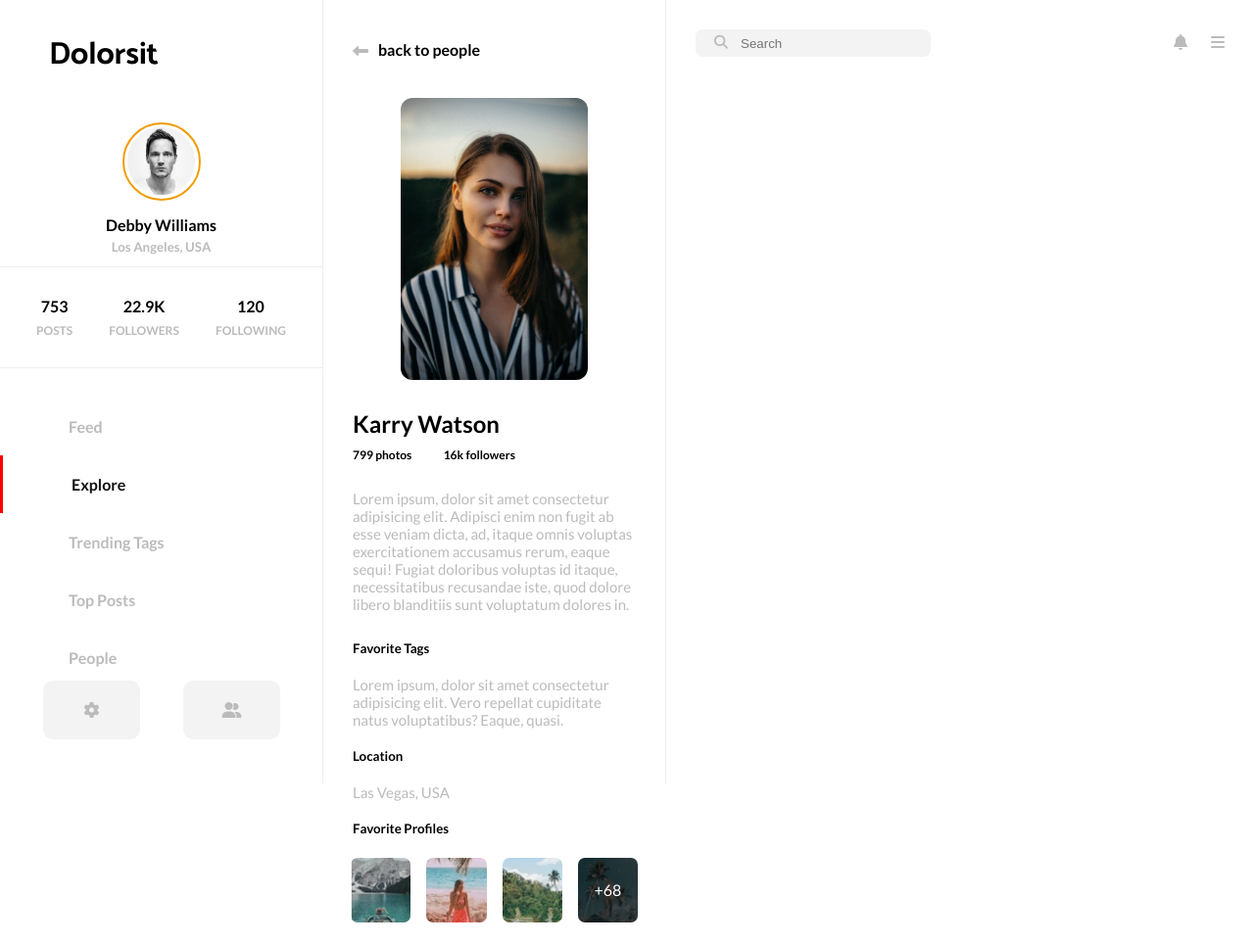
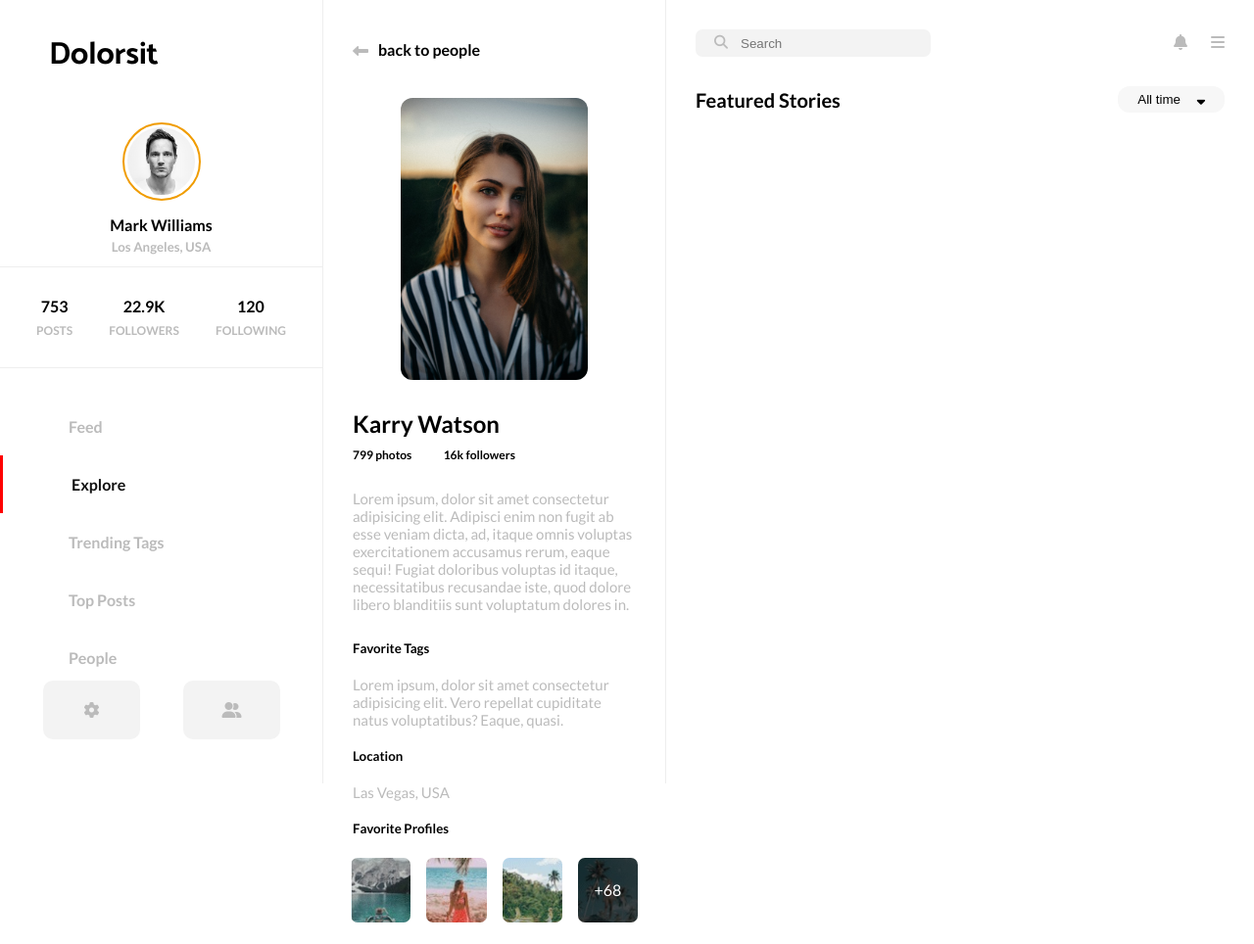
Before and after one commit to haslozik/User-Profile-UI-Design, a plain HTML site: page index.html in a window 1280 px wide. Shown: the whole page at 98% size. Drawn offline with Linux system fonts and the light colour scheme.

Commit message:
explore section upgrade

```diff
--- a/index.html
+++ b/index.html
@@ -21,7 +21,7 @@
             <div class="menu__photoContent">
                 <img src="img/img1.jpg" class="menu__logoPhotoImg">
             </div>
-            <h4 class="menu__nicknameUnderPhoto">Debby Williams</h4>
+            <h4 class="menu__nicknameUnderPhoto">Mark Williams</h4>
             <h5 class="menu__addressUnderPhoto">Los Angeles, USA</h5>
         </div>
         <div class="menu__profileStatistics">
@@ -105,6 +105,19 @@
                 <i class="fas fa-bars"></i>
             </div>
         </div>
+        <div class="explore__elementDescription">
+            <ul class="explore__elementDescriptionList">
+                <li class=" explore__elementDescriptionListItem explore__elementDescriptionListItem--larger">Featured Stories</li>
+                <li class="explore__elementDescriptionListItem">
+                    <button class="explore__elementDescriptionListItemButton">
+                        All time
+                        <span class="explore__elementDescriptionListItemButton--icon">
+                            <i class="fas fa-sort-down"></i>
+                        </span>
+                    </button>
+                </li>
+            </ul>
+        </div>
     </div>
 
 </body>
--- a/scss/style.scss
+++ b/scss/style.scss
@@ -225,6 +225,7 @@ $smallerTextColor: #bbb;
             margin: 0 8px;
             width: calc((100%/4) - 16px);
             border-radius: 7px;
+            cursor: pointer;
 
             &--first {
                 background: url("../img/img3.jpg");
@@ -246,7 +247,6 @@ $smallerTextColor: #bbb;
                 align-items: center;
                 justify-content: center;
                 color: #fff;
-                cursor: pointer;
             }
         }
     }
@@ -306,4 +306,38 @@ $smallerTextColor: #bbb;
             }
         }
     }
+
+    .explore__elementDescription {
+        width: 100%;
+        font-family: map-get($map: $fonts, $key: first);
+
+        .explore__elementDescriptionList {
+            display: flex;
+            align-items: center;
+            justify-content: space-between;
+            list-style: none;
+
+            .explore__elementDescriptionListItem {
+                margin: 0 30px;
+
+                &--larger {
+                    font-weight: 700;
+                    font-size: 20px;
+                }
+
+                .explore__elementDescriptionListItemButton {
+                    outline: none;
+                    border: none;
+                    background: #f7f7f7;
+                    padding: 6px 20px;
+                    border-radius: 12px;
+                    cursor: pointer;
+
+                    &--icon {
+                        margin-left: 13px;
+                    }
+                }
+            }
+        }
+    }
 }
```
Also changed, not shown: css/style.css, 1 other file.
